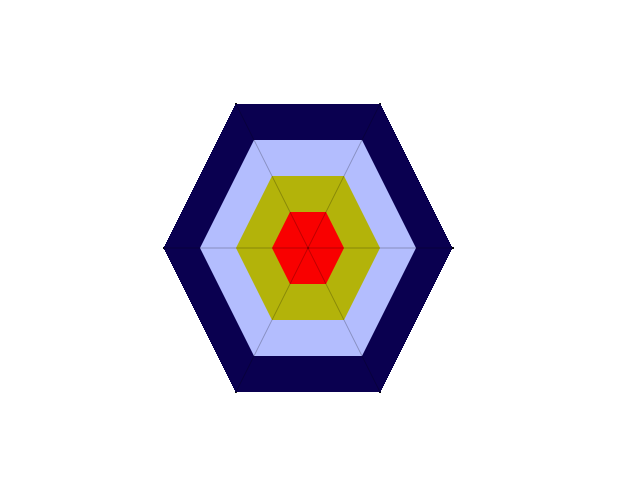
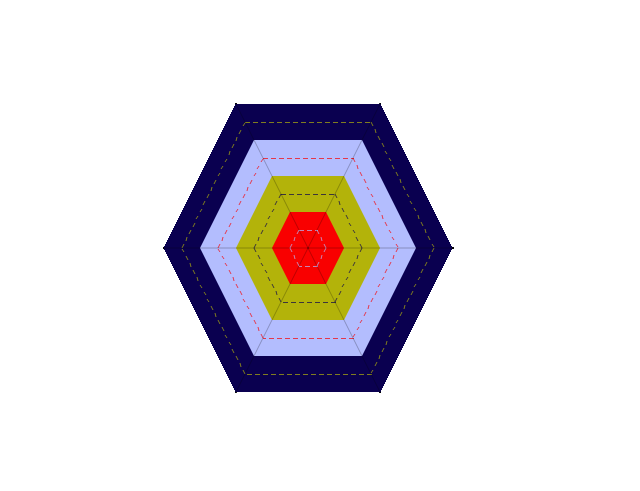
Before and after one commit to konklone/animation, a plain HTML site: page experiments/0005 - Quilt I/index.html in a window 1280 px wide. Shown: the whole page, without its empty margins (0-640 px from the left). Drawn offline with Linux system fonts and the light colour scheme.

Commit message:
A working stitched hexagon, complete with trigonometry

```diff
--- a/experiments/0005 - Quilt I/index.html
+++ b/experiments/0005 - Quilt I/index.html
@@ -31,6 +31,7 @@
         };
 
         function startProcessing(p) {
+          window.p = p;
 
           // draws a hexagon of the given diameter and RGB color, at (cX,cY)
           function hexagon(diameter, fill, cX, cY) {
@@ -52,27 +53,59 @@
 
           // hexagon of stitches, centered at (cx, cY)
           function stitch(diameter, color, cX, cY) {
+            p.stroke(color[0], color[1], color[2], 180);
+            p.strokeWeight(1);
+            p.noFill();
+
             var r = diameter/2;
             var s = r/2;
+            dashedLine(cX-r, cY, cX-s, cY-r);
+            dashedLine(cX-s, cY-r, cX+s, cY-r);
+            dashedLine(cX+s, cY-r, cX+r, cY);
 
-            p.stroke(color[0], color[1], color[2], 220);
-            p.strokeWeight(2);
-            p.noFill();
-
-
-            dashedLine(cX-s, cY-r, cX+s, cY-r);
+            dashedLine(cX+r, cY, cX+s, cY+r);
+            dashedLine(cX+s, cY+r, cX-s, cY+r);
+            dashedLine(cX-s, cY+r, cX-r, cY);
           }
 
           // a line of stitches from (x1,y1) to (x2,y2)
           // set the stroke and weight before calling this
           function dashedLine(x1, y1, x2, y2) {
             // stitches a constant function of the main hexagon size
-            var stitch = config.size / 12;
+            var stitch = config.size / 72;
 
+            // get distance and angle
             var dist = p.dist(x1,y1,x2,y2);
+            var dx = x2-x1;
+            var dy = y2-y1;
+            var angle = p.atan2(dx, dy);
+            var sin = p.sin(angle);
+            var cos = p.cos(angle);
 
-            // test - one line from 0.2 to 0.8 of the width
-            //var sX1 =
+            var sX = sin * stitch;
+            var sY = cos * stitch;
+
+            var startX = x1; // + sX; // x1 + (sin * (dist * 0.8));
+            var startY = y1; // + sY; // y1 + (cos * (dist * 0.8));
+
+            // if this is going leftwards, we often want to invert the loop check
+            var negX = (sX < 0);
+            var negY = (sY < 0);
+
+            while(negX ? (startX > x2) : (startX < x2)) {
+              var endX = startX + sX;
+              var endY = startY + sY;
+
+              if (negX ? (endX < x2) : (endX > x2))
+                endX = x2;
+              if (negY ? (endY < y2) : (endY > y2))
+                endY = y2;
+
+              p.line(startX, startY, endX, endY);
+
+              startX += (sX * 2);
+              startY += (sY * 2);
+            }
           }
 
           // draws a complete hexagon arrangement
@@ -90,11 +123,11 @@
 
             // almost last, a yellow hexagon
             hexagon(config.size - (ring * 2), config.yellow, cX, cY);
-            stitch(config.size - (ring * 2) - halfRing, config.lightBlue, cX, cY);
+            stitch(config.size - (ring * 2) - halfRing, config.darkBlue, cX, cY);
 
             // last, a red hexagon
             hexagon(config.size - (ring * 3), config.red, cX, cY);
-            stitch(config.size - (ring * 3) - halfRing, config.darkBlue, cX, cY);
+            stitch(config.size - (ring * 3) - halfRing, config.lightBlue, cX, cY);
 
             // crease lines from each vertex to the center
             var r = config.size/2;
```
